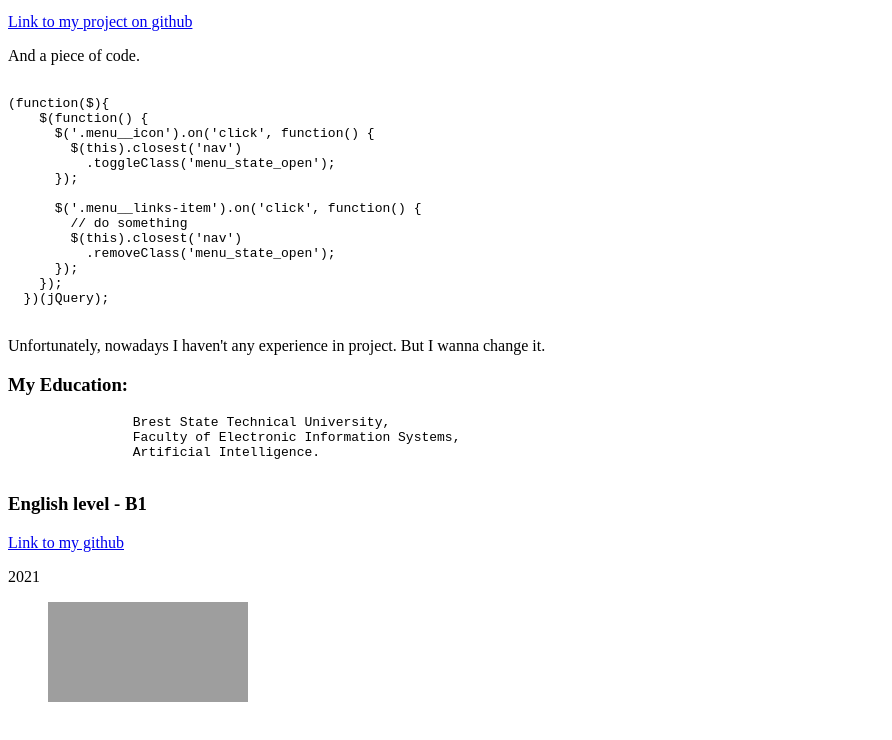
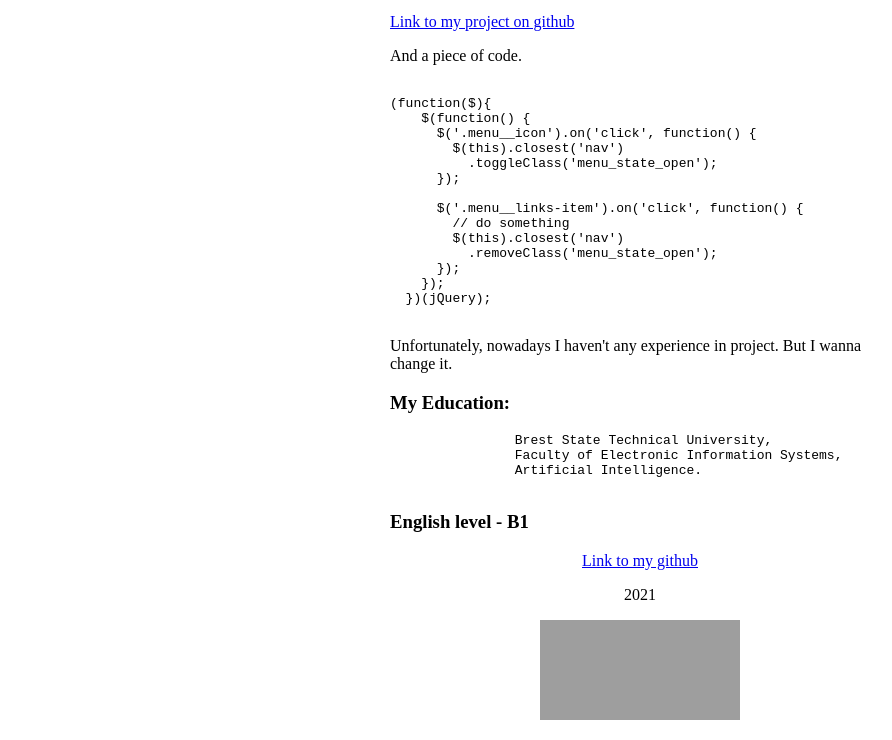
Before and after one commit to ivakos/rsschool-cv_0stage, a plain HTML site: page index.html in a window 1280 px wide. Shown: the part 513-1253 px from the top of the page, without its empty margins (0-892 px from the left). Drawn offline with Linux system fonts and the light colour scheme; grey boxes are pictures that could not be loaded.

Commit message:
feat: add style.css

```diff
--- a/index.html
+++ b/index.html
@@ -5,6 +5,7 @@
     <meta http-equiv="X-UA-Compatible" content="IE=edge">
     <meta name="viewport" content="width=device-width, initial-scale=1.0">
     <title>CV</title>
+    <link rel="stylesheet" href="style.css">
 </head>
 <body>
     <header>
--- /dev/null
+++ b/style.css
@@ -0,0 +1,9 @@
+body {
+width: 500px;
+margin: 0 auto;
+list-style-position: inside;
+}
+
+footer, header{
+    text-align: center;
+}
```
